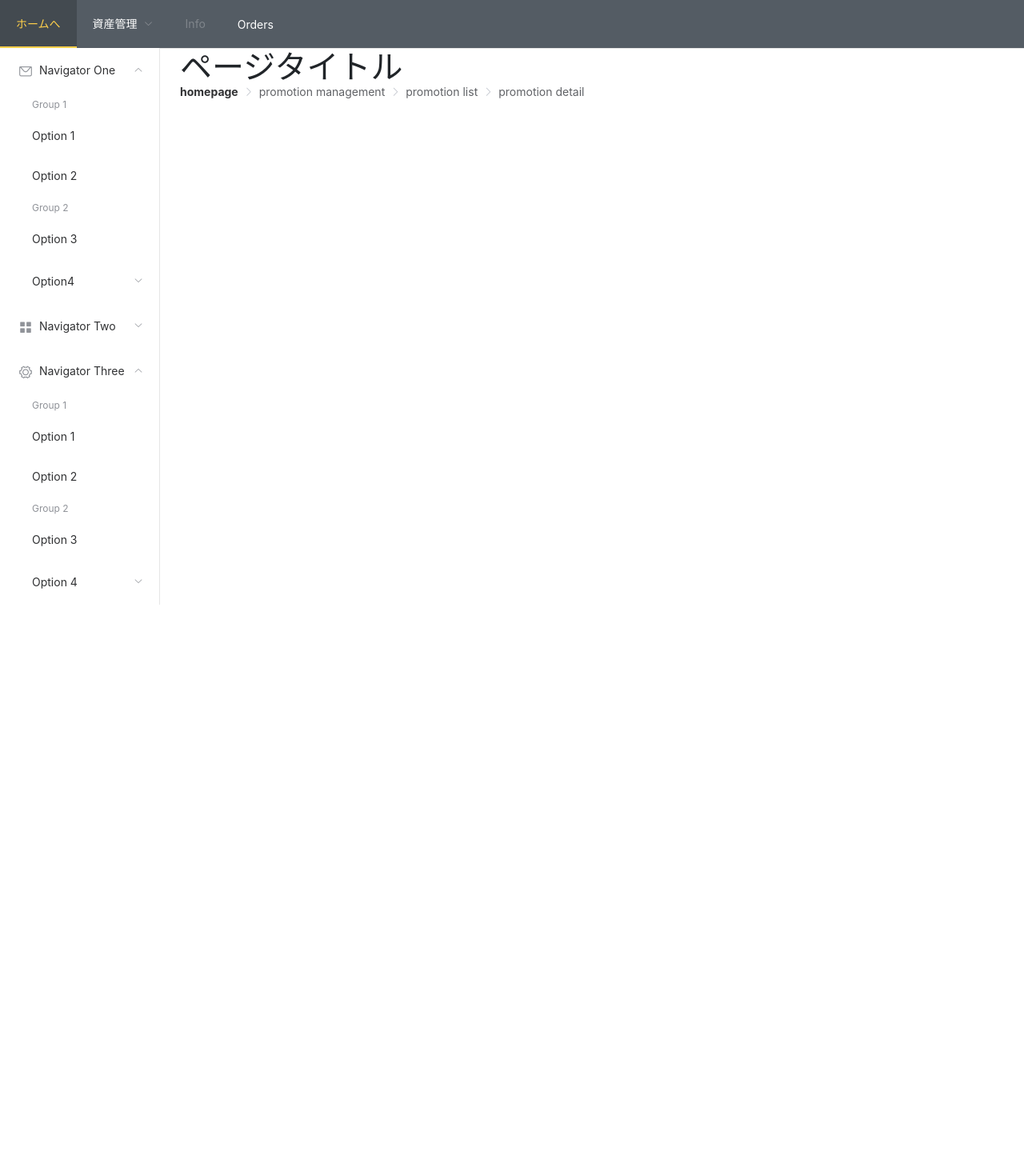
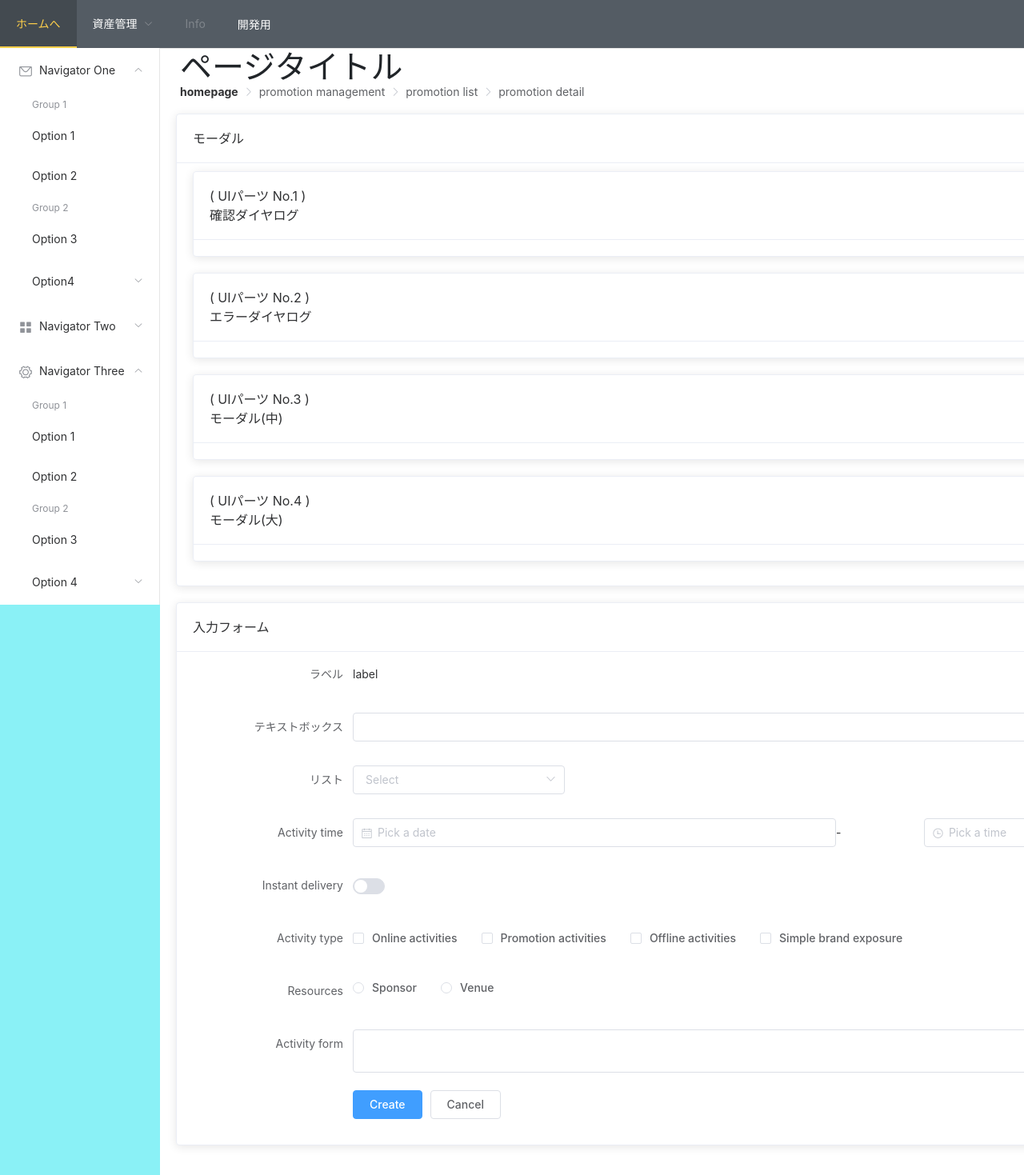
Before and after one commit to hirotoMAGOME/spring-vue, a Vue app in the folder hm-client/: page /develop-tool in a window 1280 px wide. Shown: the top 1469 px of the page at 80% size. Before the commit the page ends 800 px from the top, so only its background shows below. Built offline with nearby package versions, Linux system fonts and the light colour scheme.

Commit message:
no message

```diff
--- a/hm-client/src/App.vue
+++ b/hm-client/src/App.vue
@@ -5,7 +5,7 @@
     </el-container>
     <el-container class="d-flex flex-row">
       <SharedSideBar style="width:200px" />
-      <div style="width:1720px">
+      <div style="width:1600px">
         <div class="row d-flex flex-row">
           <!-- TODO pageタイトルをcomponent化 -->
           <div class="page-title">
@@ -39,7 +39,8 @@ export default {
 
 <style>
 @import "./css/common/common.css";
-@import "./css/common/app.css";
+@import "./css/app.css";
+
 /* #app {
   font-family: Avenir, Helvetica, Arial, sans-serif;
   -webkit-font-smoothing: antialiased;
--- a/hm-client/src/components/common/SharedHeader.vue
+++ b/hm-client/src/components/common/SharedHeader.vue
@@ -26,7 +26,7 @@
       </el-submenu>
       <el-menu-item index="3" disabled>Info</el-menu-item>
       <el-menu-item index="4">
-        <a href="https://www.ele.me">Orders</a>
+        <a href="/develop-tool">開発用</a>
       </el-menu-item>
     </el-menu>
   </el-header>
--- a/hm-client/src/components/common/SharedSideBar.vue
+++ b/hm-client/src/components/common/SharedSideBar.vue
@@ -51,5 +51,5 @@
 </template>
 
 <style>
-@import "./../../css/common/app.css";
+/* @import "./../../css/app.css"; */
 </style>
--- a/hm-client/src/router/router.js
+++ b/hm-client/src/router/router.js
@@ -49,6 +49,11 @@ export default new Router({
       component: () => import(/* webpackChunkName: "assetMaster" */ '@/views/asset-master/AssetMaster.vue')
     },
     {
+      path: "/develop-tool",
+      name: "developTool",
+      component: () => import(/* webpackChunkName: "json" */ '@/views/develop-tool/DevelopTool.vue')
+    },
+    {
       path: "/json",
       name: "json",
       component: () => import(/* webpackChunkName: "json" */ '@/json/budget-category.json')
--- /dev/null
+++ b/hm-client/src/views/develop-tool/DevelopTool.vue
@@ -0,0 +1,137 @@
+<template>
+  <el-main>
+    <el-card class="box-card" shadow="always" body-style="padding:10px 20px">
+      <div slot="header" class="clearfix">
+        <span>モーダル</span>
+      </div>
+      <el-card class="box-card" shadow="always" body-style="padding:10px 20px">
+        <div slot="header" class="clearfix">
+          <div class="template-no-area"></div>
+          <span>確認ダイヤログ</span>
+        </div>
+      </el-card>
+      <el-card class="box-card" shadow="always" body-style="padding:10px 20px">
+        <div slot="header" class="clearfix">
+          <div class="template-no-area"></div>
+          <span>エラーダイヤログ</span>
+        </div>
+      </el-card>
+      <el-card class="box-card" shadow="always" body-style="padding:10px 20px">
+        <div slot="header" class="clearfix">
+          <div class="template-no-area"></div>
+          <span>モーダル(中)</span>
+        </div>
+      </el-card>
+      <el-card class="box-card" shadow="always" body-style="padding:10px 20px">
+        <div slot="header" class="clearfix">
+          <div class="template-no-area"></div>
+          <span>モーダル(大)</span>
+        </div>
+      </el-card>
+    </el-card>
+    <el-card class="box-card" shadow="always" body-style="padding:10px 20px">
+      <div slot="header" class="clearfix">
+        <span>入力フォーム</span>
+      </div>
+      <el-form ref="form" :model="form" label-width="200px" size="medium">
+        <el-form-item label="ラベル">label</el-form-item>
+        <el-form-item label="テキストボックス">
+          <el-input v-model="form.name"></el-input>
+        </el-form-item>
+        <el-form-item label="リスト">
+          <el-select filterable placeholder="Select" v-model="form.region">
+            <el-option
+              v-for="item in options.list"
+              :key="item.id"
+              :label="item.name"
+              :value="item.name"
+            >{{item.name}}</el-option>
+          </el-select>
+        </el-form-item>
+        <el-form-item label="Activity time">
+          <el-col :span="11">
+            <el-date-picker
+              type="date"
+              placeholder="Pick a date"
+              v-model="form.date1"
+              style="width: 100%;"
+            ></el-date-picker>
+          </el-col>
+          <el-col class="line" :span="2">-</el-col>
+          <el-col :span="11">
+            <el-time-picker placeholder="Pick a time" v-model="form.date2" style="width: 100%;"></el-time-picker>
+          </el-col>
+        </el-form-item>
+        <el-form-item label="Instant delivery">
+          <el-switch v-model="form.delivery"></el-switch>
+        </el-form-item>
+        <el-form-item label="Activity type">
+          <el-checkbox-group v-model="form.type">
+            <el-checkbox label="Online activities" name="type"></el-checkbox>
+            <el-checkbox label="Promotion activities" name="type"></el-checkbox>
+            <el-checkbox label="Offline activities" name="type"></el-checkbox>
+            <el-checkbox label="Simple brand exposure" name="type"></el-checkbox>
+          </el-checkbox-group>
+        </el-form-item>
+        <el-form-item label="Resources">
+          <el-radio-group v-model="form.resource">
+            <el-radio label="Sponsor"></el-radio>
+            <el-radio label="Venue"></el-radio>
+          </el-radio-group>
+        </el-form-item>
+        <el-form-item label="Activity form">
+          <el-input type="textarea" v-model="form.desc"></el-input>
+        </el-form-item>
+        <el-form-item>
+          <el-button type="primary" @click="onSubmit">Create</el-button>
+          <el-button>Cancel</el-button>
+        </el-form-item>
+      </el-form>
+    </el-card>
+  </el-main>
+</template>
+
+<script>
+export default {
+  name: "DevelopTool",
+  data() {
+    return {
+      form: {
+        name: "",
+        region: "",
+        date1: "",
+        date2: "",
+        delivery: false,
+        type: [],
+        resource: "",
+        desc: ""
+      },
+      options: {
+        list: [
+          {
+            item: "item1",
+            name: "name1"
+          },
+          {
+            item: "item2",
+            name: "name2"
+          }
+        ]
+      }
+    };
+  },
+  methods: {
+    setTemplateNo() {
+      var getElement = document.querySelectorAll(".template-no-area");
+      var count = 1;
+      getElement.forEach(element => {
+        element.innerHTML = "( UIパーツ No." + count + " )";
+        count++;
+      });
+    }
+  },
+  mounted: function() {
+    this.setTemplateNo();
+  }
+};
+</script>
```
Also changed, not shown: hm-client/src/css/app.css (renamed from hm-client/src/css/common/app.css).
